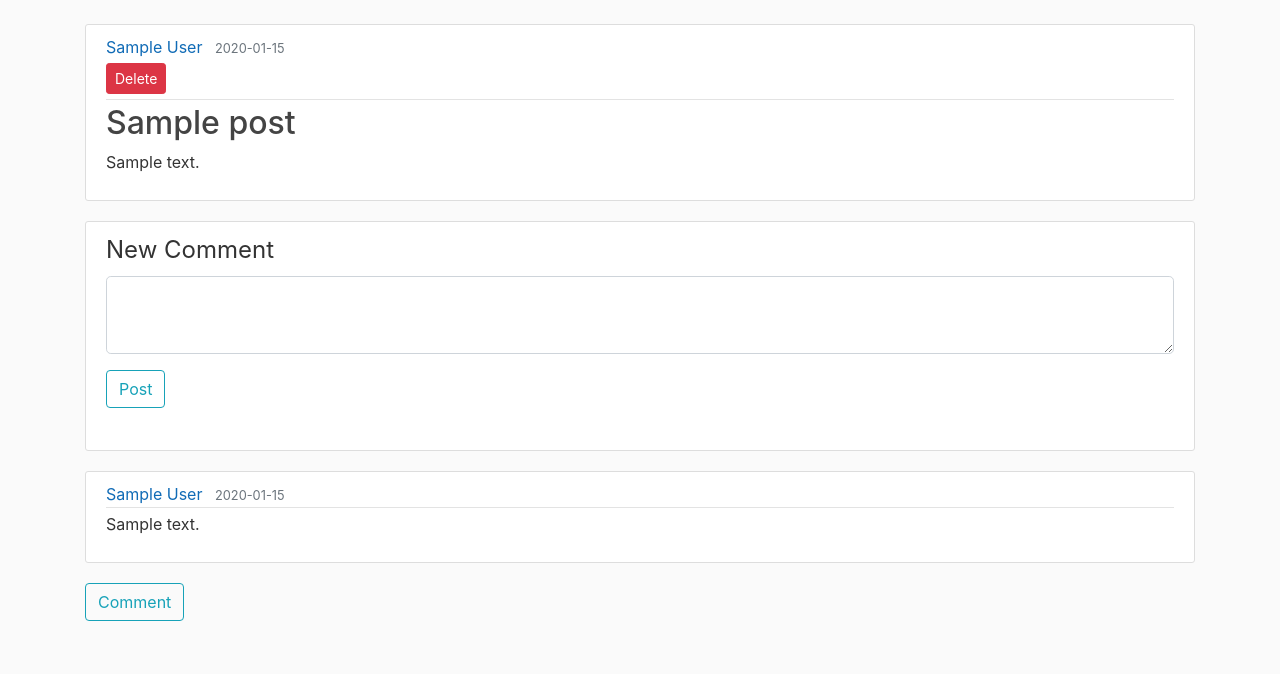
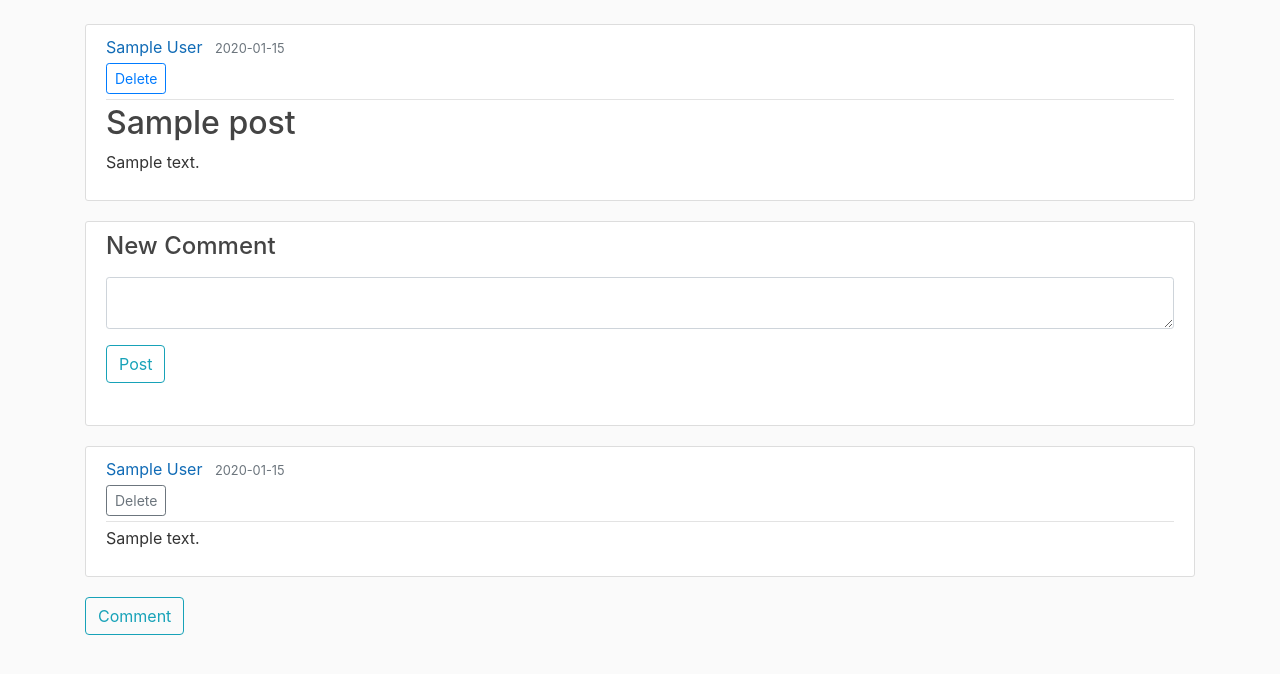
Before and after one commit to JacksonFrank/cs1530-project, a Flask app: template flaskblog/templates/post.html in a window 1280 px wide, after a click on "Comment". Shown: the part 56-730 px from the top of the page. Run offline with Flask 2, Linux system fonts and the light colour scheme; the template is opened without the code that fills it: values that come from a table or form of the project are taken from there, most other values are stand-ins (such as "Sample title", 1, 10 or a date in 2020); parts of the project's set-up code (start-up, migrations or seed data) failed here and were passed over; some libraries are stand-ins or nearby versions.

Commit message:
added comment deletion; changed some styles

```diff
--- a/flaskblog/templates/layout.html
+++ b/flaskblog/templates/layout.html
@@ -61,12 +61,6 @@
         {% block content %}{% endblock content %}
     </div>
 
-    <!--
-    <footer>
-        <span>&copy; &nbsp; Learn Chinese Together | CS1530</span>
-    </footer>
-    -->
-
     <!--bootstrap 4-->
     <script src="https://code.jquery.com/jquery-3.2.1.slim.min.js" integrity="sha384-KJ3o2DKtIkvYIK3UENzmM7KCkRr/rE9/Qpg6aAZGJwFDMVNA/GpGFF93hXpG5KkN" crossorigin="anonymous"></script>
     <script src="https://cdn.jsdelivr.net/npm/popper.js@1.12.9/dist/umd/popper.min.js" integrity="sha384-ApNbgh9B+Y1QKtv3Rn7W3mgPxhU9K/ScQsAP7hUibX39j7fakFPskvXusvfa0b4Q" crossorigin="anonymous"></script>
--- a/flaskblog/templates/post.html
+++ b/flaskblog/templates/post.html
@@ -9,7 +9,7 @@
                 <!--need to verify the user-->
                 <div>
                   <form action="{{ url_for('delete_post', post_title=post.title, post_author=post.author, post_time=post.time_posted) }}" method="POST">
-                    <input type="submit" class="btn btn-danger btn-sm mt-1 mb-1" value="Delete">
+                    <input type="submit" class="btn btn-outline-primary btn-sm mt-1 mb-1" value="Delete">
                   </form>
                 </div>
 
@@ -25,17 +25,17 @@
           <form method="POST", action="">
               {{ form.hidden_tag() }}
               <fieldset class="form-group">   <!--group a set of elements-->
-                  <legend>New Comment</legend>
+                  <legend><h4>New Comment</h4></legend>
                   <div class="form-group">  <!--content-->
                       {% if form.content.errors %}
-                          {{ form.content(class="form-control form-control-lg") }}
+                          {{ form.content(class="form-control form-control-sm") }}
                           <div class="invalid-feedback">
                               {% for error in form.content.errors%}
                                   <span>{error}</span>
                               {% endfor%}
                           </div>
                       {% else %}
-                          {{ form.content(class="form-control form-control-lg") }}
+                          {{ form.content(class="form-control form-control-sm") }}
                       {% endif %}
                   </div>
                   <div class="form-group">    <!--submit button-->
@@ -52,6 +52,10 @@
             <div class="article-metadata">
               <a class="article-author mr-2" href="#">{{ comment.author }}</a>
               <small class="text-muted">{{ comment.time_commented.strftime('%Y-%m-%d') }}</small>
+                <!--delete btn-->
+                <form action="{{ url_for('delete_comment',  post_title=post.title, post_author=post.author, post_time=post.time_posted, comment_author=comment.author, comment_time=comment.time_commented) }}" method="POST">
+                  <input type="submit" class="btn btn-outline-secondary btn-sm mt-1 mb-1" value="Delete">
+                </form>
             </div>
             <p class="article-content">{{ comment.content }}</p>
           </div>
```
Also changed, not shown: flaskblog/routes.py (+18 -2 lines).
